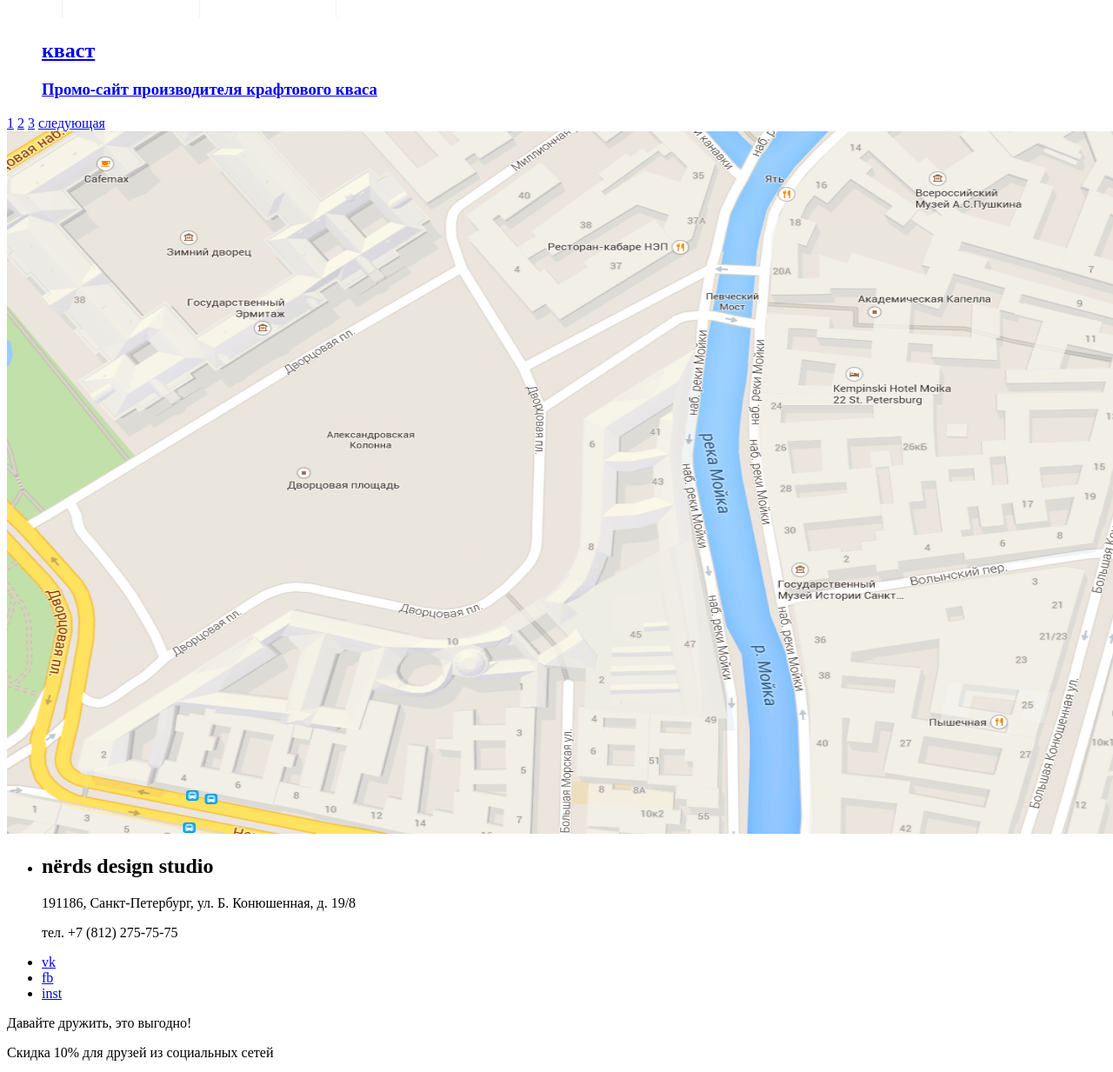
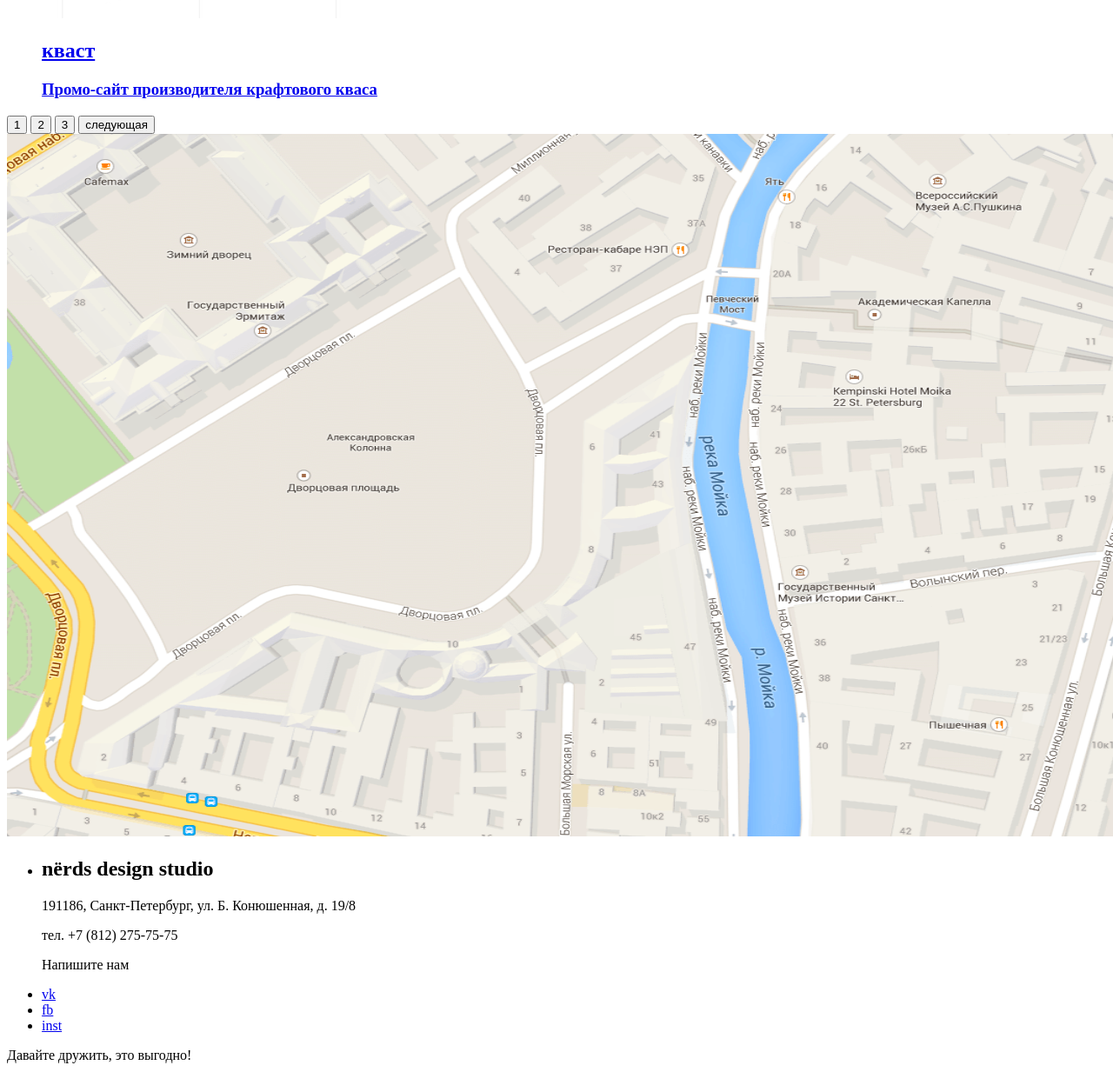
Before and after one commit to FanNikita/434501-nerds, a plain HTML site: page nerds-catalog.html in a window 1280 px wide. Shown: the part 4660-5893 px from the top of the page at 87% size. Drawn offline with Linux system fonts and the light colour scheme.

Commit message:
a class="writeToUs">Напишите нам</a>

```diff
--- a/nerds-catalog.html
+++ b/nerds-catalog.html
@@ -138,11 +138,11 @@
 						</a>
 					</li>
 				</ul>
-				<div>
-					<a href="/">1</a>
-					<a href="/">2</a>
-					<a href="/">3</a>
-					<a href="/">следующая</a>
+				<div class="slide-button">
+					<button>1</button>
+					<button>2</button>
+					<button>3</button>
+					<button>следующая</button>
 				</div>
 			</main>
 			<footer>
@@ -154,7 +154,7 @@
 							<h2>nёrds design studio</h2>
 							<p>191186, Санкт-Петербург,  ул. Б. Конюшенная, д. 19/8</p>
 							<p>тел. +7 (812) 275-75-75</p>
-							<a class="writeToUs"></a>
+							<a class="writeToUs">Напишите нам</a>
 						</li>
 					</ul>
 				</section>
```
Also changed, not shown: index.html (+1 -1 lines).
